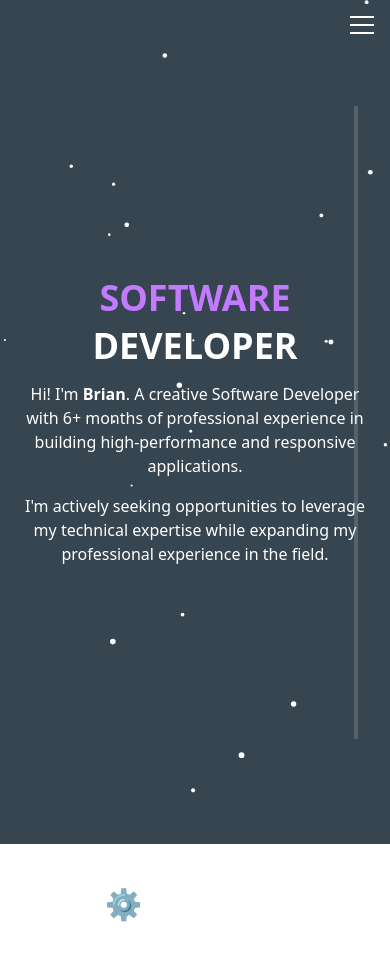
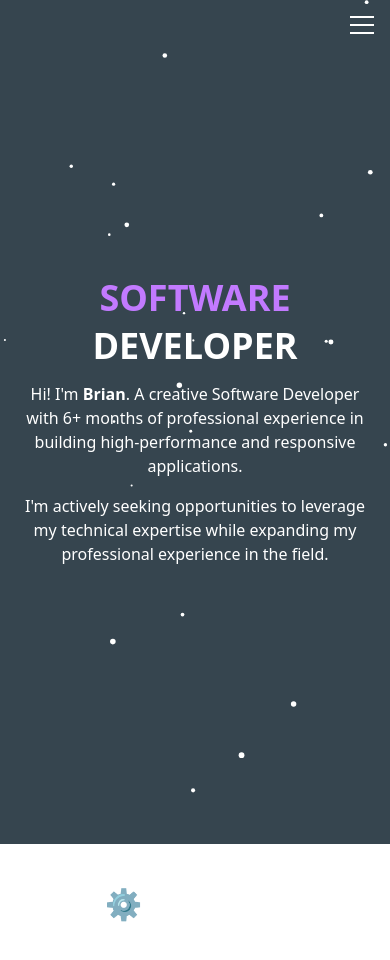
Before and after one commit to brianlabarbera/Portfolio, a React (Vite) app: page / in a window 390 px wide. Shown: the top 960 px of the page. Built offline with nearby package versions, Linux system fonts and the light colour scheme.

Commit message:
hide scrollbar on mobile

```diff
--- a/src/components/ScrollBar.jsx
+++ b/src/components/ScrollBar.jsx
@@ -21,7 +21,7 @@ const ScrollBar = () => {
 
     return (
       <div
-        className="fixed top-1/2 right-8 -translate-y-1/2 z-[100] w-1 h-3/4 bg-gray-300/20"
+        className="hidden md:block fixed top-1/2 right-8 -translate-y-1/2 z-[100] w-1 h-3/4 bg-gray-300/20"
         style={{ zIndex: 100 }}
       >
         <div
```
